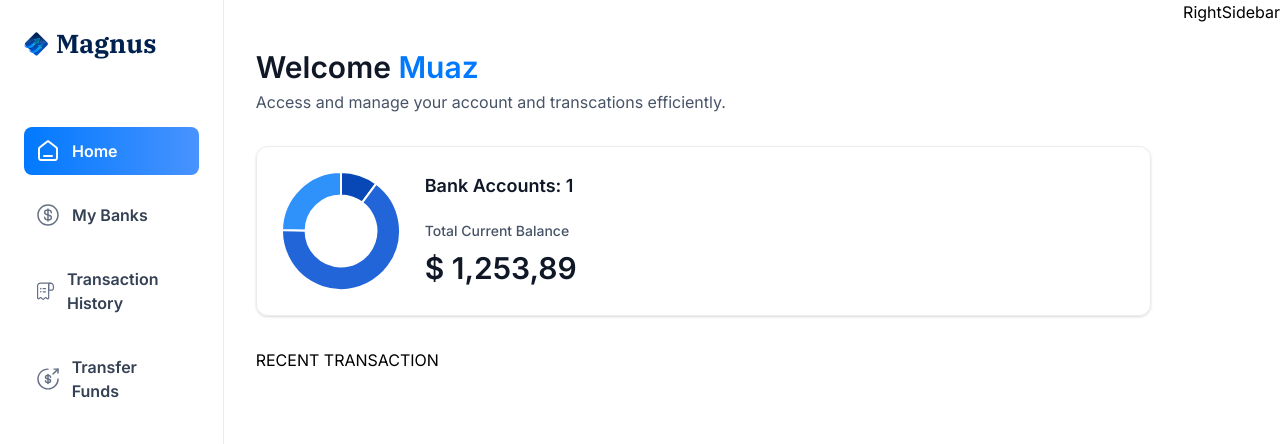
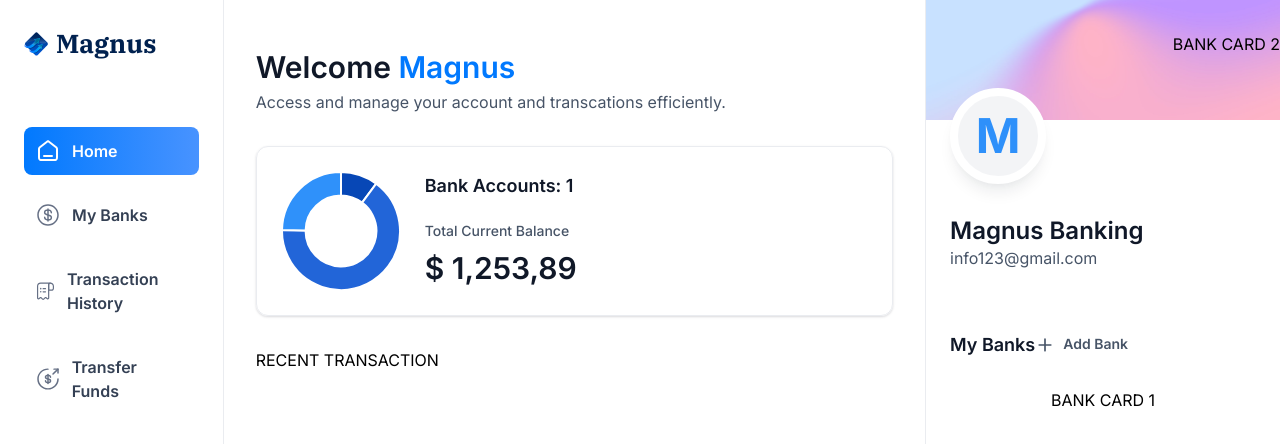
Before and after one commit to MuazMu/Magnus-Online-Banking-System, a Next.js app: page / in a window 1280 px wide. Shown: the top 444 px of the page. Built offline with nearby package versions, Linux system fonts and the light colour scheme.

Commit message:
Implemented the right menu bar for desktop

```diff
--- a/app/(root)/page.tsx
+++ b/app/(root)/page.tsx
@@ -4,7 +4,7 @@
 import React from 'react'
 
 const Home = () => {
-    const loggedIn ={firstName: 'Muaz' };
+    const loggedIn ={firstName: 'Magnus', lastName:'Banking', email:'info123@gmail.com' };
   return (
     <section className="home">
     <div className="home-content">
@@ -26,8 +26,9 @@
 
     <RightSidebar
       user={loggedIn}
-      transaction={[]}
-      banks={[]}
+      transactions={[]}
+      banks={[{}, {}]}
+
     />
 
 
--- a/components/RightSidebar.tsx
+++ b/components/RightSidebar.tsx
@@ -1,8 +1,58 @@
+import Link from 'next/link'
 import React from 'react'
+import Image from 'next/image';
+const RightSidebar = ({ user, transactions, banks }: RightSidebarProps) => {
+  return (
+    <aside className="right-sidebar">
+      <section className="flex flex-col pb-8">
+        <div className="profile-banner" />
+        <div className="profile">
+          <div className="profile-img">
+            <span className="text-5xl font-bold text-blue-500">{user.firstName[0]}</span>
 
-const RightSidebar = ({ user, transaction, banks }: RightSidebarProps) => {
-  return (
-    <div>RightSidebar</div>
+          </div>
+
+          <div className="profile-details">
+            <h1 className="profile-name">
+              {user.firstName} {user.lastName}
+            </h1>
+            <p className="profile-email">
+              {user.email}
+            </p>
+
+          </div>
+        </div>
+      </section>
+
+      <section className="banks">
+        <div className="flex w-full justify-betweeen">
+          <h2 className="header-2">My Banks</h2>
+          <Link href="/"  className="flex gap-2">
+          <Image
+              src="/icons/plus.svg"
+              width={20}
+              height={20}
+              alt="plus" />
+              <h2 className="text-14 font-semibold text-gray-600">
+                Add Bank
+              </h2>
+          </Link>
+
+        </div>
+        {banks?.length >0 &&(
+          <div className="realtive flex flex-1 flex-col items-center justify-center gap-5">
+            <div className='relative z-10'>
+              BANK CARD 1
+            </div>
+            {banks[1] && (
+              <div className="absolute right-0 top-8 z-0 w-[90%">
+                BANK CARD 2
+              </div>
+            )}
+          </div>
+        )}
+      </section>
+    </aside>
   )
 }
 
```
